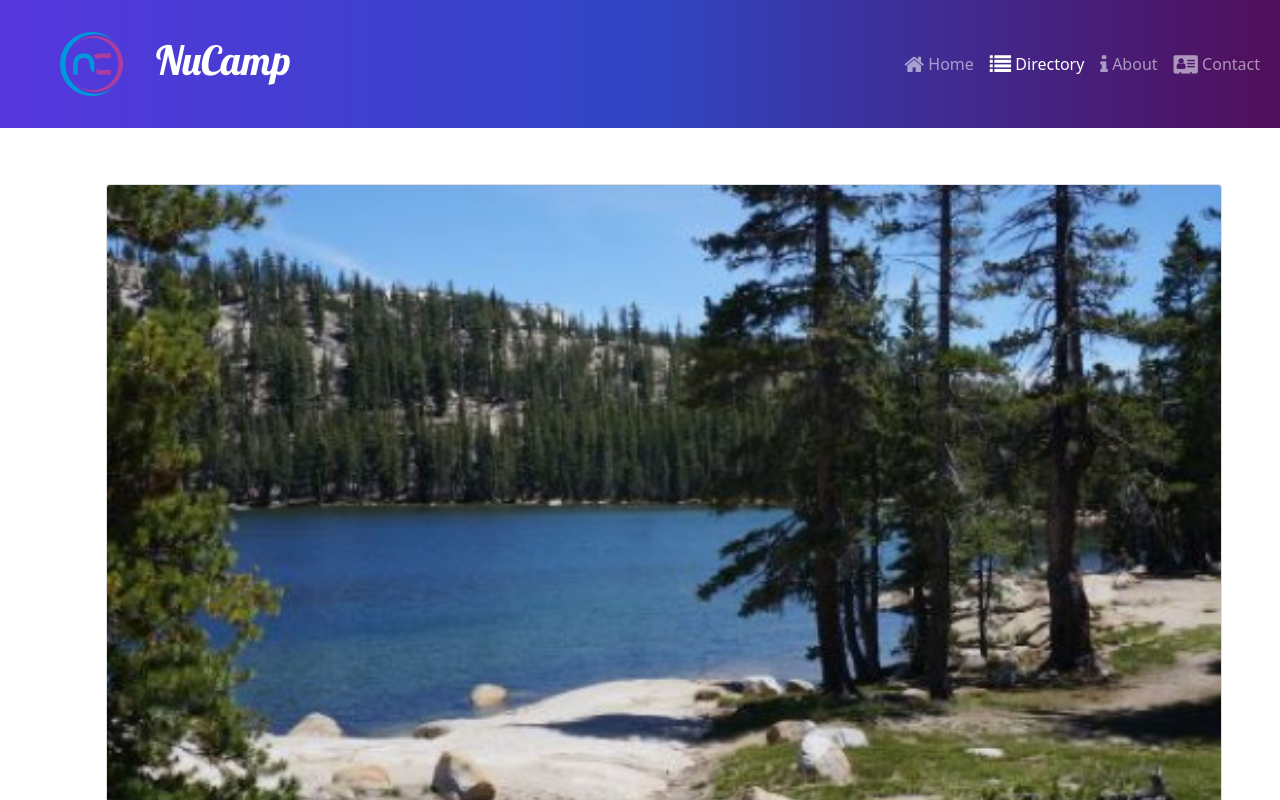
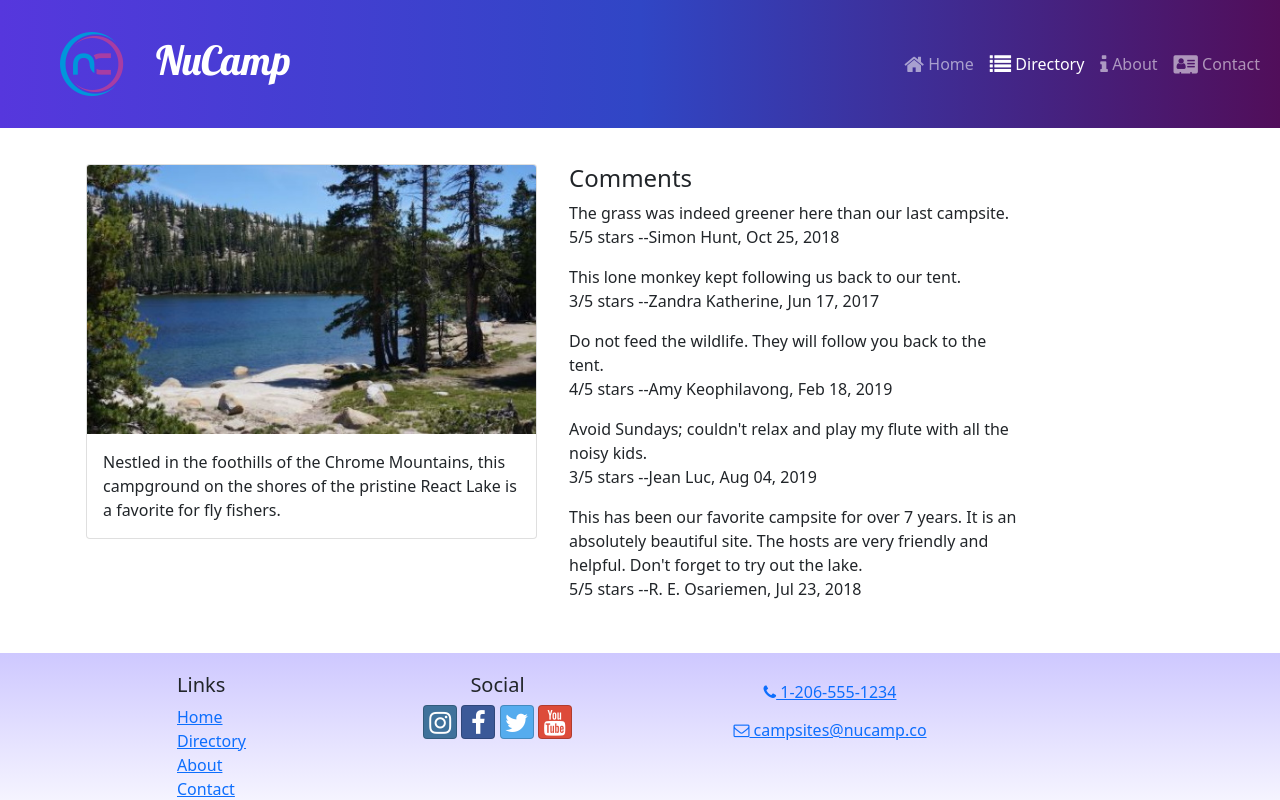
Before and after one commit to micaelafamilant/nucampsite, a React (Create React App) app: page /directory/0 in a window 1280 px wide. Shown: the top 800 px of the page. Built offline with nearby package versions, Linux system fonts and the light colour scheme.

Commit message:
Comments

```diff
--- a/src/features/campsites/CampsiteDetail.js
+++ b/src/features/campsites/CampsiteDetail.js
@@ -4,7 +4,7 @@
     const { image, name, description } = campsite;
 
     return (
-        <Col md='12' className='m-4'>
+        <Col md='5' className='m-1'>
             <Card>
                 <CardImg top src={image} alt={name}></CardImg>
                 <CardBody>
--- /dev/null
+++ b/src/features/comments/Comment.js
@@ -0,0 +1,16 @@
+import { formatDate } from "../../utils/formatDate";
+
+const Comment = ({comment}) => {
+    // text to commentText: assigned a different variable name (commentText) to a destructured property (text) during the process of destructuring it
+    const {text: commentText, rating, author, date} = comment;
+
+    return (
+        <p>
+            {commentText}
+            <br />
+            {rating}/5 stars --{author}, {formatDate(date)}
+        </p>
+    );
+};
+
+export default Comment;
--- /dev/null
+++ b/src/features/comments/CommentsList.js
@@ -0,0 +1,24 @@
+import { Col } from "reactstrap";
+import Comment from "./Comment";
+import { selectCommentsByCampsiteId } from "./commentsSlice";
+
+const CommentsList = ({ campsiteId }) => {
+    const comments = selectCommentsByCampsiteId(campsiteId);
+
+    if (comments && comments.length > 0) {
+        return (
+            <Col md='5' className='m-1'>
+                <h4>Comments</h4>
+                {comments.map((comment) => {
+                    return <Comment key={comment.id} comment={comment} />
+                } )}
+            </Col>
+        );
+    }
+    return (
+        <Col md='5' className='m-1'>There are no comments for this campsite yet.</Col>
+    );
+
+};
+
+export default CommentsList;
--- /dev/null
+++ b/src/features/comments/commentsSlice.js
@@ -0,0 +1,7 @@
+import { COMMENTS } from "../../app/shared/COMMENTS";
+
+export const selectCommentsByCampsiteId = (campsiteId) => {
+    return COMMENTS.filter(
+        (comment) => comment.campsiteId === parseInt(campsiteId)
+    );
+};
--- a/src/pages/CampsiteDetailPage.js
+++ b/src/pages/CampsiteDetailPage.js
@@ -2,6 +2,7 @@
 import { useParams } from "react-router-dom";
 import { selectCampsiteById } from "../features/campsites/campsitesSlice";
 import CampsiteDetail from "../features/campsites/CampsiteDetail";
+import CommentsList from "../features/comments/CommentsList";
 
 const CampsiteDetailPage = () => {
     const { campsiteId } = useParams();
@@ -9,9 +10,13 @@
 
     return (
         <Container>
-            <Row><CampsiteDetail campsite={campsite} /></Row>
+            <Row>
+                <CampsiteDetail campsite={campsite} />
+                <CommentsList campsiteId={campsiteId} />
+            </Row>
         </Container>
     );
 };
 
+
 export default CampsiteDetailPage;
--- /dev/null
+++ b/src/utils/formatDate.js
@@ -0,0 +1,7 @@
+export const formatDate = (date) => {
+    return new Intl.DateTimeFormat('en-US', {
+        year: 'numeric',
+        month: 'short',
+        day: '2-digit'
+    }).format(new Date(Date.parse(date)));
+};
```
Also changed, not shown: 1 other file (tests, documents, lock files or other folders).
